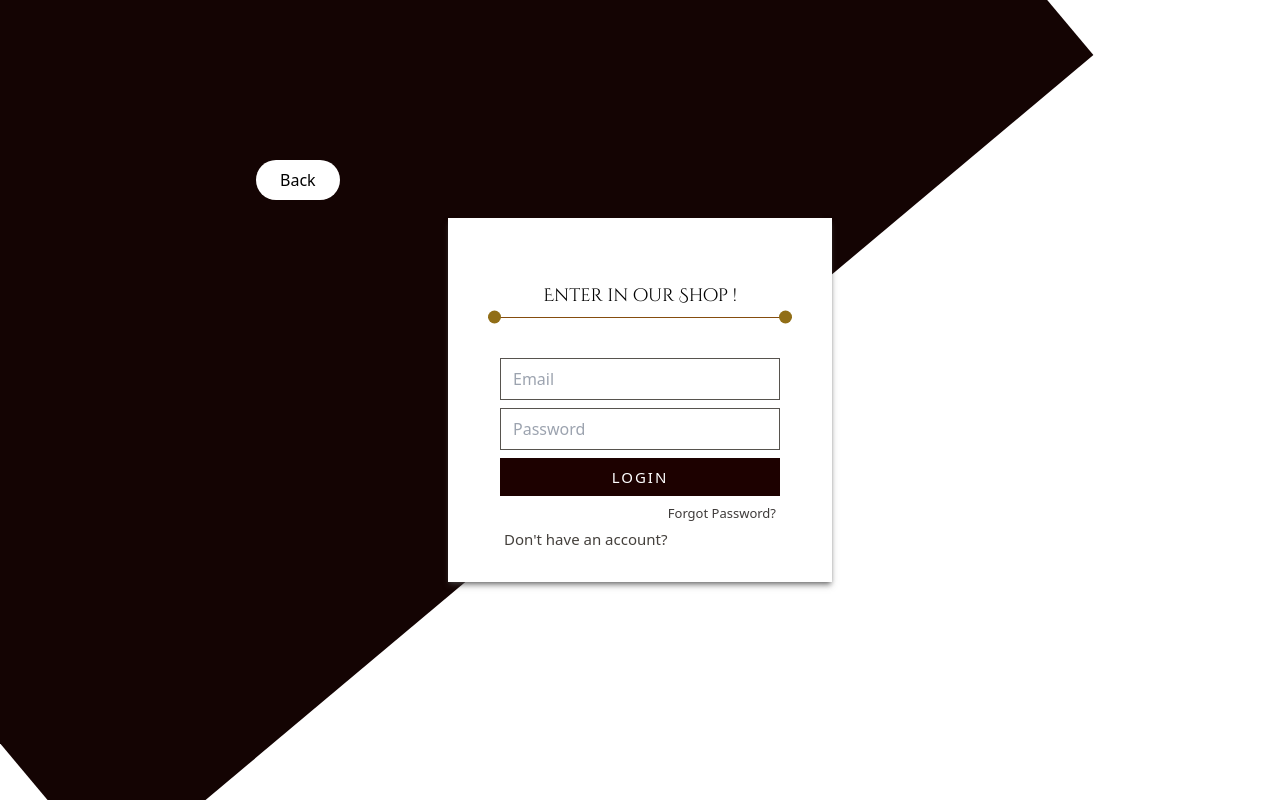
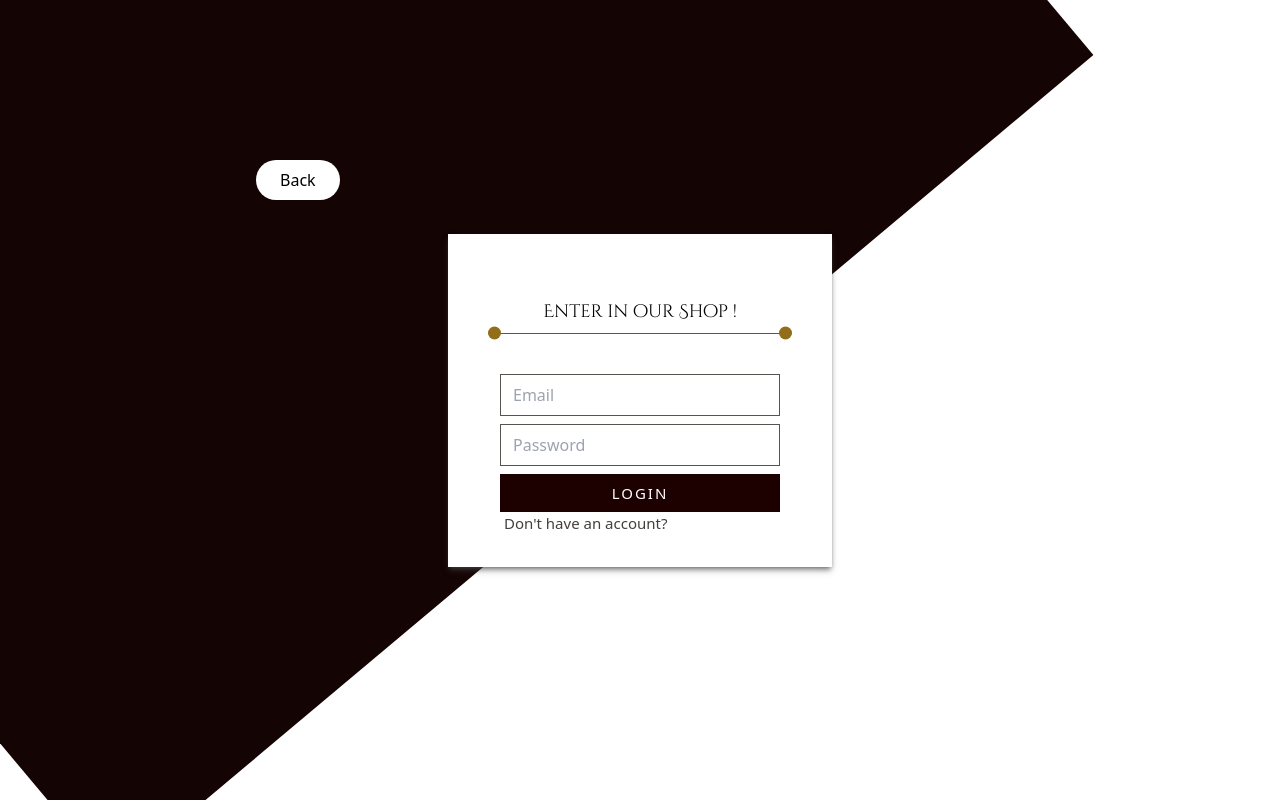
Before and after one commit to PratikBhopi/ecommerce_project_kurtastore, a React (Vite) app in the folder client/: page /login in a window 1280 px wide. Built offline with nearby package versions, Linux system fonts and the light colour scheme; no server answers.

Commit message:
page updated

```diff
--- a/client/src/Pages/Login.jsx
+++ b/client/src/Pages/Login.jsx
@@ -88,7 +88,7 @@ const Login = () => {
             </div>
           </Form>
         </Formik>
-        <div className='w-full text-[13px] pb-3 text-stone-800  px-4 text-end'><Link to={'/login/forget-password'} className='hover:underline opacity-[0.9] hover:text-stone-200'>Forgot Password?</Link></div>
+        {/* <div className='w-full text-[13px] pb-3 text-stone-800  px-4 text-end'><Link to={'/login/forget-password'} className='hover:underline opacity-[0.9] hover:text-stone-200'>Forgot Password?</Link></div> */}
         <div className=' px-4 text-[15px] text-stone-700 -translate-y-2 hover:text-blue-700'> <Link to={'/register'}>Don't have an account?</Link></div>
         </div>
       </div >
```
